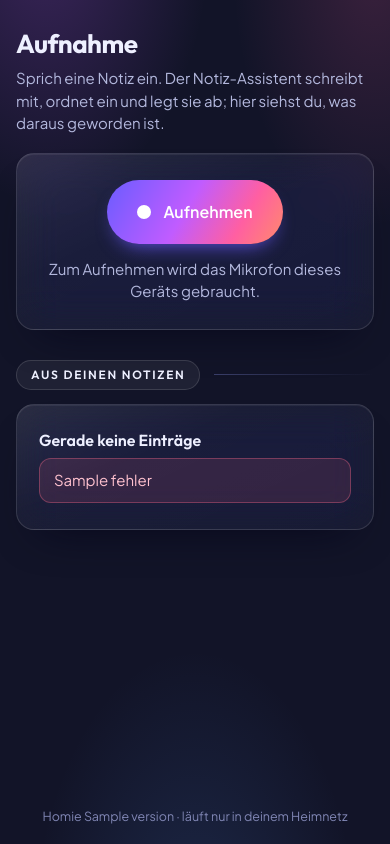
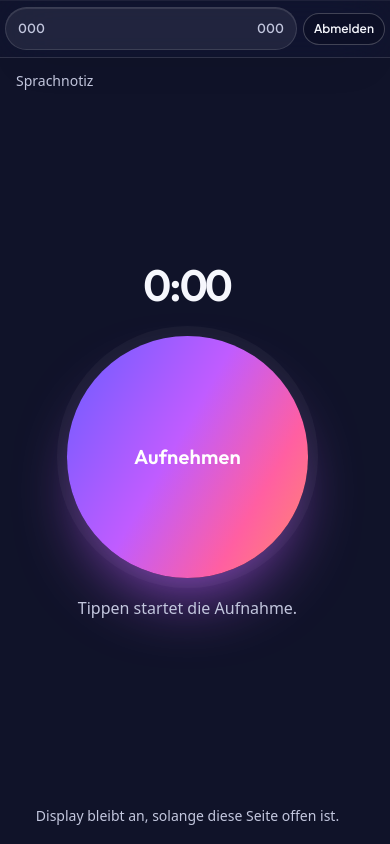
Before and after one commit to joshlukas/homie, a Python web app: template homie/templates/aufnahme.html in a window 390 px wide. Run offline with Jinja, Linux system fonts and the light colour scheme; the template is opened without the code that fills it: most values are stand-ins (such as "Sample title", 1, 10 or a date in 2020).

Commit message:
Aufnahmeseite aus dem alten Dashboard übernommen; ein Menüband für alle Seiten
- Aufnahme: großer Knopf mit Pegel und Zeit, Sicherung im Gerät, Nachsenden
- Menüband: eine Vorlage und ein Aussehen für alle Seiten, steht überall an derselben Stelle

Co-Authored-By: Claude Fable 5.2 <noreply@anthropic.com>

```diff
--- a/homie/config.py
+++ b/homie/config.py
@@ -5,7 +5,7 @@ import os
 from dataclasses import dataclass
 from pathlib import Path
 
-VERSION = "0.12.0"
+VERSION = "0.13.0"
 PAKET = Path(__file__).resolve().parent
 
 
--- /dev/null
+++ b/homie/static/aufnahme.css
@@ -0,0 +1,29 @@
+/* Aufnahme – der große Knopf. Grundgestaltung der Seite, danach die Verfeinerungen aus dem gemeinsamen Design. */
+*{box-sizing:border-box}
+html,body{height:100%}
+body{margin:0;background:var(--bg);color:var(--text);font:16px/1.5 system-ui,-apple-system,"Segoe UI",Roboto,sans-serif;
+  display:flex;flex-direction:column;align-items:center;
+  padding:max(18px,env(safe-area-inset-top,0px)) max(16px,env(safe-area-inset-right,0px)) max(18px,env(safe-area-inset-bottom,0px)) max(16px,env(safe-area-inset-left,0px))}
+a{color:var(--sky);text-decoration:none}
+header{width:100%;max-width:520px;display:flex;justify-content:space-between;align-items:center;font-size:14px;color:var(--muted)}
+main{flex:1;display:flex;flex-direction:column;align-items:center;justify-content:center;gap:18px;width:100%;max-width:520px}
+#knopf{width:min(62vw,250px);aspect-ratio:1;border-radius:50%;border:4px solid var(--border);background:var(--surface);
+  color:var(--text);font:inherit;font-size:20px;font-weight:600;cursor:pointer;-webkit-tap-highlight-color:transparent;
+  --pegel:0;box-shadow:0 0 0 calc(var(--pegel)*34px) rgba(251,113,133,.22);transition:box-shadow .08s linear,background .2s}
+#knopf.laeuft{background:var(--bad);border-color:var(--bad);color:#1a0b10}
+#knopf:disabled{opacity:.5}
+#zeit{font-size:44px;font-variant-numeric:tabular-nums;letter-spacing:-.02em;min-height:66px}
+#lage{min-height:48px;text-align:center;color:var(--muted);max-width:34ch}
+#lage.gut{color:var(--good)}#lage.warn{color:var(--warn)}#lage.schlecht{color:var(--bad)}
+footer{width:100%;max-width:520px;display:flex;flex-direction:column;gap:8px;align-items:center;font-size:14px;color:var(--muted)}
+#wartend{color:var(--warn)}
+#nachsenden{background:none;border:1px solid var(--border);color:var(--text);border-radius:999px;padding:8px 16px;font:inherit;font-size:14px}
+
+/* Verfeinerungen (im alten Dashboard kamen sie aus dem gemeinsamen Design und galten zuletzt) */
+#knopf { border: 0; color: #fff; font-family: var(--display); letter-spacing: 0.01em; background: var(--g-brand);
+  box-shadow: 0 0 0 calc(var(--pegel) * 34px) rgba(255, 95, 162, 0.2), 0 34px 70px -24px rgba(192, 92, 255, 0.8), 0 0 0 10px rgba(255, 255, 255, 0.04); }
+#knopf.laeuft { background: var(--g-pink); color: #fff; }
+#zeit { font-weight: 600; font-family: var(--display); }
+#nachsenden { background: var(--surface); border-color: var(--border-strong); cursor: pointer; }
+body.aufnahmeseite > header, body.aufnahmeseite > main, body.aufnahmeseite > footer { margin-left: auto; margin-right: auto; padding-left: 0; padding-right: 0; }
+body.aufnahmeseite > header { padding-top: 0; padding-bottom: 0; }
--- a/homie/static/aufnahme.js
+++ b/homie/static/aufnahme.js
@@ -1,65 +1,144 @@
-// Aufnahmeknopf: nimmt im Browser auf und gibt die Aufnahme an Homie ab. Es wird nichts im Browser gespeichert.
-(() => {
-  const kasten = document.getElementById("rekorder");
-  const knopf = document.getElementById("aufnehmen");
-  const text = document.getElementById("aufnehmen-text");
-  const stand = document.getElementById("aufnahme-stand");
-  if (!kasten || !knopf) return;
-  if (!window.isSecureContext || !navigator.mediaDevices || !window.MediaRecorder) {
-    document.getElementById("aufnahme-unsicher").hidden = false;
-    stand.hidden = true;
-    return;
+"use strict";
+// Aufnahme – nimmt im Browser auf, sichert alle paar Sekunden im Gerät und gibt die Aufnahme an Homie ab.
+// Was nicht gleich ankommt, bleibt im Gerät und wird nachgesendet.
+const $ = id => document.getElementById(id);
+const knopf = $("knopf"), lage = $("lage"), zeitEl = $("zeit");
+let rec = null, strom = null, beginn = 0, ticker = 0, laufendId = null, teile = [], audioCtx = null, wach = null, sendet = false;
+
+function melde(text, art) { lage.textContent = text; lage.className = art || ""; }
+
+// ---------- Zwischenspeicher im Handy (IndexedDB) ----------
+function dbOeffnen() {
+  return new Promise((ja, nein) => {
+    const r = indexedDB.open("sprachnotiz", 1);
+    r.onupgradeneeded = () => r.result.createObjectStore("aufnahmen", {keyPath: "id"});
+    r.onsuccess = () => ja(r.result); r.onerror = () => nein(r.error);
+  });
+}
+async function speicher(modus, fn) {
+  const d = await dbOeffnen();
+  return new Promise((ja, nein) => {
+    const t = d.transaction("aufnahmen", modus); const q = fn(t.objectStore("aufnahmen"));
+    t.oncomplete = () => { d.close(); ja(q && q.result); }; t.onerror = t.onabort = () => { d.close(); nein(t.error); };
+  });
+}
+const ablegen = satz => speicher("readwrite", s => s.put(satz));
+const loeschen = id => speicher("readwrite", s => s.delete(id));
+const alle = () => speicher("readonly", s => s.getAll());
+
+// ---------- Display anlassen, solange die Seite offen ist ----------
+async function wachHalten() {
+  if (!("wakeLock" in navigator) || document.visibilityState !== "visible") return;
+  try {
+    wach = await navigator.wakeLock.request("screen");
+    $("wach").textContent = "Display bleibt an, solange diese Seite offen ist.";
+    wach.addEventListener("release", () => { wach = null; });
+  } catch (_) { $("wach").textContent = "Display-an wird von diesem Browser gerade nicht erlaubt."; }
+}
+
+// ---------- Aufnahme ----------
+function format() {
+  for (const f of ["audio/webm;codecs=opus", "audio/webm", "audio/mp4", "audio/ogg;codecs=opus"])
+    if (window.MediaRecorder && MediaRecorder.isTypeSupported(f)) return f;
+  return "";
+}
+function uhr() {
+  const s = Math.floor((Date.now() - beginn) / 1000);
+  zeitEl.textContent = Math.floor(s / 60) + ":" + String(s % 60).padStart(2, "0");
+}
+function pegelStart() {
+  try {
+    audioCtx = new (window.AudioContext || window.webkitAudioContext)();
+    const an = audioCtx.createAnalyser(); an.fftSize = 512;
+    audioCtx.createMediaStreamSource(strom).connect(an);
+    const buf = new Uint8Array(an.fftSize);
+    const lauf = () => {
+      if (!rec) { knopf.style.setProperty("--pegel", 0); return; }
+      an.getByteTimeDomainData(buf);
+      let max = 0; for (const v of buf) max = Math.max(max, Math.abs(v - 128));
+      knopf.style.setProperty("--pegel", Math.min(1, max / 60).toFixed(2));
+      requestAnimationFrame(lauf);
+    };
+    lauf();
+  } catch (_) {}
+}
+async function starten() {
+  if (rec) return;
+  if (!navigator.mediaDevices || !window.MediaRecorder) return melde("Dieser Browser kann nicht aufnehmen.", "schlecht");
+  knopf.disabled = true;
+  try {
+    strom = await navigator.mediaDevices.getUserMedia({audio: {echoCancellation: true, noiseSuppression: true, autoGainControl: true}});
+  } catch (e) {
+    knopf.disabled = false;
+    return melde(e.name === "NotAllowedError" ? "Mikrofon ist nicht erlaubt. Bitte in den Seiteneinstellungen freigeben."
+                                              : "Mikrofon nicht verfügbar: " + e.name, "schlecht");
   }
-  knopf.disabled = false;
-  let rekorder = null, teile = [], beginn = 0, uhr = null;
+  const typ = format();
+  rec = new MediaRecorder(strom, typ ? {mimeType: typ, audioBitsPerSecond: 48000} : {});
+  beginn = Date.now(); laufendId = beginn; teile = [];
+  rec.ondataavailable = e => {
+    if (!e.data || !e.data.size) return;
+    teile.push(e.data);
+    // alle paar Sekunden sichern: Auch wenn die Seite abstürzt, bleibt die Aufnahme bis hierhin erhalten
+    ablegen({id: laufendId, zeit: laufendId / 1000, typ: rec ? rec.mimeType : typ, teile: teile.slice(), fertig: false}).catch(() => {});
+  };
+  rec.onstop = fertig;
+  rec.start(4000);
+  knopf.disabled = false; knopf.classList.add("laeuft"); knopf.textContent = "Stopp";
+  melde("Aufnahme läuft …");
+  ticker = setInterval(uhr, 250); uhr(); pegelStart(); wachHalten();
+}
+function stoppen() { if (rec && rec.state !== "inactive") { knopf.disabled = true; rec.stop(); } }
+async function fertig() {
+  const typ = rec.mimeType || format() || "audio/webm", id = laufendId, dauer = (Date.now() - beginn) / 1000, stuecke = teile;
+  clearInterval(ticker); strom.getTracks().forEach(t => t.stop());
+  if (audioCtx) { audioCtx.close().catch(() => {}); audioCtx = null; }
+  rec = null; strom = null; laufendId = null; teile = [];
+  knopf.disabled = false; knopf.classList.remove("laeuft"); knopf.textContent = "Aufnehmen";
+  if (dauer < 1 || !stuecke.length) { await loeschen(id).catch(() => {}); zeitEl.textContent = "0:00"; return melde("Verworfen – kürzer als eine Sekunde."); }
+  try { await ablegen({id, zeit: id / 1000, typ, teile: stuecke, fertig: true}); }
+  catch (e) { return melde("Konnte die Aufnahme nicht im Handy sichern: " + e, "schlecht"); }
+  melde("Gesichert. Sende …");
+  senden();
+}
 
-  const dauer = () => {
-    const s = Math.floor((Date.now() - beginn) / 1000);
-    stand.textContent = `Aufnahme läuft … ${Math.floor(s / 60)}:${String(s % 60).padStart(2, "0")}`;
-  };
+// ---------- Senden und Nachsenden ----------
+async function senden() {
+  if (sendet) return; sendet = true;
+  let gesendet = 0, offen = 0, grund = "";
+  try {
+    for (const a of (await alle()).sort((x, y) => x.id - y.id)) {
+      if (a.id === laufendId) continue;
+      const blob = new Blob(a.teile, {type: a.typ});
+      if (blob.size < 2000) { await loeschen(a.id); continue; }
+      try {
+        const r = await fetch("/m/aufnahme/senden", {method: "POST", body: blob, signal: AbortSignal.timeout(150000),
+          headers: {"Content-Type": a.typ.split(";")[0], "X-Aufnahme-Zeit": String(Math.round(a.zeit)), "X-Homie-CSRF": document.body.dataset.csrf}});
+        const j = await r.json().catch(() => null);
+        if (r.ok && j && j.ok) { await loeschen(a.id); gesendet++; }
+        else if (!j || r.redirected) { offen++; grund = "bitte in Homie neu anmelden"; }      // Anmeldung abgelaufen: Aufnahme bleibt im Gerät
+        else { offen++; grund = j.fehler || ("Antwort " + r.status); }
+      } catch (_) { offen++; grund = "keine Verbindung zum Heimnetz"; }
+    }
+  } finally { sendet = false; }
+  $("wartend").hidden = $("nachsenden").hidden = !offen;
+  if (offen) $("wartend").textContent = offen + (offen === 1 ? " Aufnahme wartet" : " Aufnahmen warten") + " im Handy (" + grund + ").";
+  if (!rec) {
+    if (gesendet && !offen) melde(gesendet === 1 ? "Gesendet. Die Auswertung erscheint in ein bis zwei Minuten in „Mein Tag“."
+                                                 : gesendet + " Aufnahmen gesendet.", "gut");
+    else if (offen && (gesendet || lage.textContent.startsWith("Gesichert"))) melde("Im Handy gesichert. Wird nachgesendet, sobald du im Heimnetz oder VPN bist.", "warn");
+  }
+}
 
-  async function abgeben() {
-    const ton = new Blob(teile, { type: rekorder.mimeType || "audio/webm" });
-    knopf.disabled = true;
-    stand.textContent = "Wird abgegeben …";
-    try {
-      const antwort = await fetch("/m/aufnahme/senden", {
-        method: "POST", body: ton,
-        headers: { "Content-Type": ton.type, "X-Homie-CSRF": kasten.dataset.csrf, "X-Aufnahme-Zeit": String(beginn / 1000) },
-      });
-      const daten = await antwort.json().catch(() => ({}));
-      stand.textContent = antwort.ok ? "Abgegeben. Der Eintrag erscheint hier, sobald der Assistent ihn verarbeitet hat."
-                                     : (daten.fehler || "Das hat nicht geklappt.");
-    } catch (e) {
-      stand.textContent = "Homie ist gerade nicht erreichbar. Die Aufnahme wurde nicht abgegeben.";
-    }
-    knopf.disabled = false;
-  }
-
-  knopf.addEventListener("click", async () => {
-    if (rekorder && rekorder.state === "recording") { rekorder.stop(); return; }
-    let strom;
-    try {
-      strom = await navigator.mediaDevices.getUserMedia({ audio: true });
-    } catch (e) {
-      stand.textContent = "Kein Zugriff auf das Mikrofon. Bitte im Browser erlauben.";
-      return;
-    }
-    teile = [];
-    rekorder = new MediaRecorder(strom);
-    rekorder.addEventListener("dataavailable", (e) => { if (e.data.size) teile.push(e.data); });
-    rekorder.addEventListener("stop", () => {
-      clearInterval(uhr);
-      strom.getTracks().forEach((t) => t.stop());
-      knopf.setAttribute("aria-pressed", "false");
-      text.textContent = "Aufnehmen";
-      abgeben();
-    });
-    beginn = Date.now();
-    rekorder.start();
-    knopf.setAttribute("aria-pressed", "true");
-    text.textContent = "Stopp und abgeben";
-    dauer();
-    uhr = setInterval(dauer, 1000);
-  });
-})();
+knopf.addEventListener("click", () => rec ? stoppen() : starten());
+$("nachsenden").addEventListener("click", senden);
+addEventListener("online", senden);
+document.addEventListener("visibilitychange", () => { if (document.visibilityState === "visible") { wachHalten(); senden(); } });
+setInterval(() => { if (document.visibilityState === "visible" && !rec) senden(); }, 30000);
+if (navigator.storage && navigator.storage.persist) navigator.storage.persist().catch(() => {});
+wachHalten();
+senden();
+// Über das Startbildschirm-Symbol geöffnet: sofort aufnehmen, wenn das Mikrofon schon erlaubt ist
+if (new URLSearchParams(location.search).get("start") === "1" && navigator.permissions) {
+  navigator.permissions.query({name: "microphone"}).then(p => { if (p.state === "granted") starten(); }).catch(() => {});
+}
--- a/homie/static/dokumente.js
+++ b/homie/static/dokumente.js
@@ -297,6 +297,5 @@
     else if (e.key === "Enter" || e.key === "o") lesen(Math.max(0, aktiv));
   });
 
-  document.querySelector(".menue [aria-current]")?.scrollIntoView({inline: "center", block: "nearest"});
   start();
 })();
--- a/homie/static/homie.css
+++ b/homie/static/homie.css
@@ -52,26 +52,12 @@ footer { text-align: center; color: var(--faint); font-size: 12.5px; padding: 0
   -webkit-backdrop-filter: var(--unscharf); backdrop-filter: var(--unscharf);
 }
 @supports not ((backdrop-filter: blur(2px)) or (-webkit-backdrop-filter: blur(2px))) {
-  .glas, .menue { background: var(--surface); }
+  .glas { background: var(--surface); }
 }
 
-/* ---------- Menü ---------- */
-.menue {
-  position: sticky; top: 0; z-index: 10; display: flex; align-items: center; gap: 12px;
-  padding: calc(10px + env(safe-area-inset-top)) 16px 10px;
-  background: rgba(18, 21, 46, 0.62); border-bottom: 1px solid var(--glas-kante);
-  -webkit-backdrop-filter: blur(26px) saturate(170%); backdrop-filter: blur(26px) saturate(170%);
-}
-.marke { display: flex; align-items: center; gap: 10px; text-decoration: none; color: var(--text); flex: none; }
-.marke b { font-size: 19px; font-weight: 700; letter-spacing: -0.02em; background: var(--g-brand); -webkit-background-clip: text; background-clip: text; color: transparent; }
+/* ---------- Zeichen auf der Anmeldeseite (das Menüband steht in menue.css) ---------- */
 .logo { display: grid; place-items: center; width: 32px; height: 32px; border-radius: 10px; background: var(--g-brand); color: #fff; font-weight: 700; box-shadow: 0 12px 28px -10px rgba(192, 92, 255, 0.8); }
 .logo.gross { width: 54px; height: 54px; border-radius: 16px; font-size: 26px; }
-.tabs { display: flex; gap: 2px; padding: 4px; border-radius: 999px; background: rgba(255, 255, 255, 0.06); border: 1px solid var(--glas-kante); overflow-x: auto; min-width: 0; scrollbar-width: none; }
-.tabs::-webkit-scrollbar { display: none; }
-.tabs a { flex: none; padding: 7px 15px; border-radius: 999px; color: var(--muted); font-size: 13.5px; font-weight: 600; text-decoration: none; }
-.tabs a:hover { color: var(--text); }
-.tabs a[aria-current="page"] { background: var(--g-brand); color: #fff; box-shadow: 0 8px 18px -8px rgba(192, 92, 255, 0.9); }
-.abmelden { margin: 0 0 0 auto; flex: none; }
 
 /* ---------- Knöpfe und Eingaben ---------- */
 button, .knopf {
@@ -135,8 +121,6 @@ body.tor main { display: grid; place-items: center; }
 .stand.aus { color: var(--faint); }
 
 @media (max-width: 640px) {
-  .menue { flex-wrap: wrap; row-gap: 8px; }
-  .tabs { order: 3; flex: 1 1 100%; }
   .schritte { grid-template-columns: repeat(2, 1fr); }
   .raster { grid-template-columns: 1fr; }
 }
--- a/homie/static/mein-tag.js
+++ b/homie/static/mein-tag.js
@@ -446,4 +446,3 @@ document.querySelectorAll(".seg button").forEach((b) => b.addEventListener("clic
 }));
 load();
 setInterval(load, 60000);
-document.querySelector(".menue [aria-current]")?.scrollIntoView({inline: "center", block: "nearest"});
--- /dev/null
+++ b/homie/static/menue.css
@@ -0,0 +1,46 @@
+/* Das Menüband – auf jeder Seite dasselbe, an derselben Stelle. Diese Datei wird überall zuletzt geladen
+   und bringt alle Werte selbst mit, damit das Band unabhängig vom Aussehen der jeweiligen Seite gleich bleibt. */
+/* Platz für die Bildlaufleiste immer freihalten: sonst rückt das Band auf langen Seiten ein paar Pixel nach links. */
+html { scrollbar-gutter: stable; }
+body:has(> nav.menue) { padding-top: calc(58px + env(safe-area-inset-top, 0px) + 12px) !important; }
+nav.menue {
+  position: fixed; inset: 0 0 auto 0; z-index: 60; box-sizing: border-box; height: calc(58px + env(safe-area-inset-top, 0px)); margin: 0;
+  padding: env(safe-area-inset-top, 0px) max(16px, env(safe-area-inset-right, 0px)) 0 max(16px, env(safe-area-inset-left, 0px));
+  display: grid; grid-template-columns: 1fr minmax(0, auto) 1fr; align-items: center; gap: 12px; flex-wrap: nowrap;
+  background: rgba(18, 21, 46, 0.62); -webkit-backdrop-filter: blur(26px) saturate(170%); backdrop-filter: blur(26px) saturate(170%);
+  border: 0; border-bottom: 1px solid rgba(255, 255, 255, 0.13); border-radius: 0;
+  box-shadow: 0 1px 0 rgba(255, 255, 255, 0.06) inset, 0 18px 40px -28px rgba(3, 4, 18, 0.9);
+  font-family: "Plus Jakarta Sans", ui-sans-serif, system-ui, -apple-system, "Segoe UI", Roboto, sans-serif;
+}
+nav.menue .marke { display: inline-flex; align-items: center; gap: 10px; justify-self: start; flex: none; color: #f6f7fd; text-decoration: none;
+  font: 700 16px/1.5 "Outfit", ui-sans-serif, system-ui, sans-serif; letter-spacing: -0.01em; }
+nav.menue .marke i { display: block; width: 26px; height: 26px; border-radius: 8px; background: linear-gradient(120deg, #6a5cff 0%, #c05cff 45%, #ff5fa2 75%, #ff8a6b 100%);
+  box-shadow: 0 8px 22px -8px rgba(192, 92, 255, 0.95); }
+nav.menue .marke span { background: none; -webkit-background-clip: border-box; background-clip: border-box; color: inherit; }
+nav.menue .tabs { display: inline-flex; gap: 2px; padding: 4px; margin: 0; order: 0; flex: none; justify-self: center; min-width: 0; max-width: 100%;
+  overflow-x: auto; scrollbar-width: none; border-radius: 999px; font-size: 13.5px; line-height: 1.5; color: #c3c7de; background: rgba(255, 255, 255, 0.07); border: 1px solid rgba(255, 255, 255, 0.12);
+  box-shadow: 0 1px 0 rgba(255, 255, 255, 0.10) inset; }
+nav.menue .tabs::-webkit-scrollbar { display: none; }
+nav.menue .tabs a { flex: none; padding: 8px 16px; border-radius: 999px; border: 0; background: none; box-shadow: none; transform: none;
+  color: #c3c7de; font: 600 13.5px/1.5 "Plus Jakarta Sans", ui-sans-serif, system-ui, sans-serif; letter-spacing: 0; text-decoration: none; white-space: nowrap; }
+nav.menue .tabs a:hover { color: #f6f7fd; text-decoration: none; }
+nav.menue .tabs a[aria-current="page"] { background: linear-gradient(120deg, #6a5cff 0%, #c05cff 45%, #ff5fa2 75%, #ff8a6b 100%); color: #fff;
+  box-shadow: 0 8px 20px -8px rgba(192, 92, 255, 0.95); }
+nav.menue .abmelden { justify-self: end; margin: 0; flex: none; }
+nav.menue .abmelden button { display: inline-flex; align-items: center; min-height: 0; height: 34px; padding: 0 14px; border-radius: 999px; cursor: pointer;
+  border: 1px solid rgba(255, 255, 255, 0.22); background: rgba(7, 9, 26, 0.34); color: #f6f7fd; box-shadow: none; transform: none; filter: none;
+  font: 600 13px/1 "Plus Jakarta Sans", ui-sans-serif, system-ui, sans-serif; }
+nav.menue .abmelden button:hover { border-color: rgba(255, 255, 255, 0.4); transform: none; }
+@media (max-width: 900px) {
+  nav.menue { grid-template-columns: minmax(0, 1fr) auto; padding-left: max(8px, env(safe-area-inset-left, 0px)); padding-right: max(8px, env(safe-area-inset-right, 0px)); gap: 8px; }
+  nav.menue .marke { display: none; }
+  nav.menue .tabs { justify-self: start; }
+  nav.menue .tabs a { padding: 8px 11px; font-size: 13px; }
+}
+@media (max-width: 460px) {
+  nav.menue { padding-left: max(5px, env(safe-area-inset-left, 0px)); padding-right: max(5px, env(safe-area-inset-right, 0px)); gap: 6px; }
+  nav.menue .tabs { padding: 3px; }
+  nav.menue .tabs a { padding: 8px 9px; font-size: 12.5px; }
+  nav.menue .abmelden button { height: 32px; padding: 0 10px; font-size: 12px; }
+}
+@supports not ((backdrop-filter: blur(2px)) or (-webkit-backdrop-filter: blur(2px))) { nav.menue { background: rgba(18, 21, 46, 0.96); } }
--- /dev/null
+++ b/homie/static/menue.js
@@ -0,0 +1,2 @@
+// Menüband: der aktuelle Tab soll auch auf schmalen Bildschirmen sichtbar sein.
+document.querySelector("nav.menue [aria-current]")?.scrollIntoView({inline: "center", block: "nearest"});
--- /dev/null
+++ b/homie/templates/_menue.html
@@ -0,0 +1,4 @@
+<nav class="menue" aria-label="Hauptmenü"><a class="marke" href="/"><i></i><span>Homie</span></a><div class="tabs">
+{%- for m in menue %}<a href="{{ m.pfad }}"{% if pfad == m.pfad %} aria-current="page"{% endif %}>{{ m.titel }}</a>{% endfor %}
+{%- for s in eigene_seiten %}<a href="/s/{{ s.id }}">{{ s.titel }}</a>{% endfor %}</div>
+<form method="post" action="/logout" class="abmelden"><input type="hidden" name="csrf" value="{{ csrf }}"><button type="submit">Abmelden</button></form></nav>
--- a/homie/templates/aufnahme.html
+++ b/homie/templates/aufnahme.html
@@ -1,37 +1,32 @@
-{% extends "basis.html" %}
-{% block titel %}Homie – Aufnahme{% endblock %}
-{% block kopf %}<script src="/static/aufnahme.js" defer></script>{% endblock %}
-{% block inhalt %}
-<section class="kopf">
-  <h1>Aufnahme</h1>
-  <p class="leiser">Sprich eine Notiz ein. Der Notiz-Assistent schreibt mit, ordnet ein und legt sie ab; hier siehst du, was daraus geworden ist.</p>
-</section>
+<!doctype html>
+<html lang="de">
+<head>
+<meta charset="utf-8">
+<meta name="viewport" content="width=device-width, initial-scale=1, viewport-fit=cover">
+<meta name="theme-color" content="#121530">
+<meta name="robots" content="noindex, nofollow">
+<title>Homie – Aufnahme</title>
+<link rel="icon" href="/static/favicon.svg" type="image/svg+xml">
+<link rel="stylesheet" href="/static/schrift/schrift.css">
+<link rel="stylesheet" href="/static/mein-tag.css">
+<link rel="stylesheet" href="/static/aufnahme.css">
+<link rel="stylesheet" href="/static/menue.css">
+<script src="/static/menue.js" defer></script>
+<script src="/static/aufnahme.js" defer></script>
+</head>
+<body class="aufnahmeseite" data-csrf="{{ csrf }}">
+{% include "_menue.html" %}
 
-<div class="glas leer rekorder" id="rekorder" data-csrf="{{ csrf }}">
-  <button type="button" id="aufnehmen" class="rund" aria-pressed="false" disabled><span class="punkt" aria-hidden="true"></span><span id="aufnehmen-text">Aufnehmen</span></button>
-  <p id="aufnahme-stand" class="leiser" role="status">Zum Aufnehmen wird das Mikrofon dieses Geräts gebraucht.</p>
-  <p id="aufnahme-unsicher" class="meldung" hidden>Der Browser gibt das Mikrofon nur auf einer gesicherten Seite frei (Adresse mit https). Öffne Homie dafür über eine https-Adresse, zum Beispiel über deinen Proxy.</p>
-</div>
-
-<h2 class="gruppe"><span>Aus deinen Notizen</span></h2>
-{% if fehler %}
-<div class="glas leer"><h3>Gerade keine Einträge</h3><p class="meldung" role="alert">{{ fehler }}</p></div>
-{% elif not daten.tage %}
-<div class="glas leer"><h3>Noch nichts</h3><p class="leiser">In den letzten {{ daten.spanne }} Tagen gibt es keine Einträge.</p></div>
-{% else %}
-{% for t in daten.tage %}
-<div class="glas tagkarte">
-  <h3>{{ t.name }}</h3>
-  <ul class="notizen">
-    {% for e in t.eintraege %}
-    <li>
-      <div class="kopfzeile"><span class="chip">{{ e.art }}</span>{% if e.betrag %}<span class="chip gefunden">{{ e.betrag }}</span>{% endif %}<time>{{ e.zeit }}</time></div>
-      <p>{{ e.text }}</p>
-      {% if e.antwort %}<p class="antwort">{{ e.antwort }}</p>{% endif %}
-    </li>
-    {% endfor %}
-  </ul>
-</div>
-{% endfor %}
-{% endif %}
-{% endblock %}
+<header><span>Sprachnotiz</span></header>
+<main>
+  <div id="zeit" aria-live="off">0:00</div>
+  <button id="knopf" type="button">Aufnehmen</button>
+  <div id="lage" role="status">Tippen startet die Aufnahme.</div>
+</main>
+<footer>
+  <div id="wartend" hidden></div>
+  <button id="nachsenden" type="button" hidden>Jetzt nachsenden</button>
+  <div id="wach"></div>
+</footer>
+</body>
+</html>
--- a/homie/templates/basis.html
+++ b/homie/templates/basis.html
@@ -9,25 +9,13 @@
 <link rel="icon" href="/static/favicon.svg" type="image/svg+xml">
 <link rel="stylesheet" href="/static/schrift/schrift.css">
 <link rel="stylesheet" href="/static/homie.css">
+<link rel="stylesheet" href="/static/menue.css">
+<script src="/static/menue.js" defer></script>
 {% block kopf %}{% endblock %}
 </head>
 <body class="{% block koerper %}{% endblock %}">
 {% if csrf %}
-<header class="menue">
-  <a class="marke" href="/"><span class="logo" aria-hidden="true">H</span><b>Homie</b></a>
-  <nav class="tabs" aria-label="Bereiche">
-    {% for m in menue %}
-    <a href="{{ m.pfad }}"{% if pfad == m.pfad %} aria-current="page"{% endif %}>{{ m.titel }}</a>
-    {% endfor %}
-    {% for s in eigene_seiten %}
-    <a href="/s/{{ s.id }}"{% if pfad == '/s/' ~ s.id %} aria-current="page"{% endif %}>{{ s.titel }}</a>
-    {% endfor %}
-  </nav>
-  <form method="post" action="/logout" class="abmelden">
-    <input type="hidden" name="csrf" value="{{ csrf }}">
-    <button type="submit" class="leise">Abmelden</button>
-  </form>
-</header>
+{% include "_menue.html" %}
 {% endif %}
 <main>
 {% block inhalt %}{% endblock %}
```
Also changed, not shown: AGENTS.md (+2 -0 lines), homie/server.py (+2 -7 lines), homie/templates/dokumente.html (+3 -4 lines), homie/templates/tag.html (+3 -4 lines), tests/test_erkundung.py (+11 -4 lines), tests/test_grundgeruest.py (+5 -0 lines), README.md.
